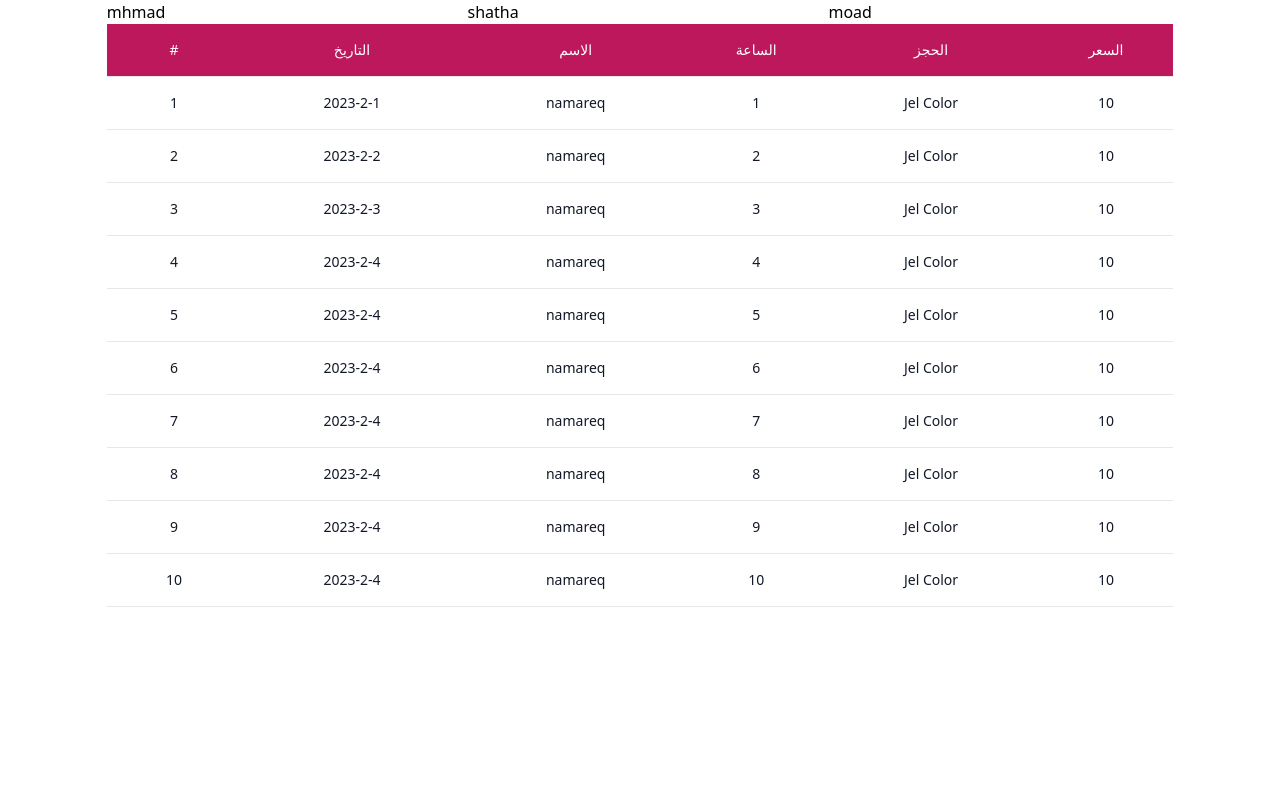
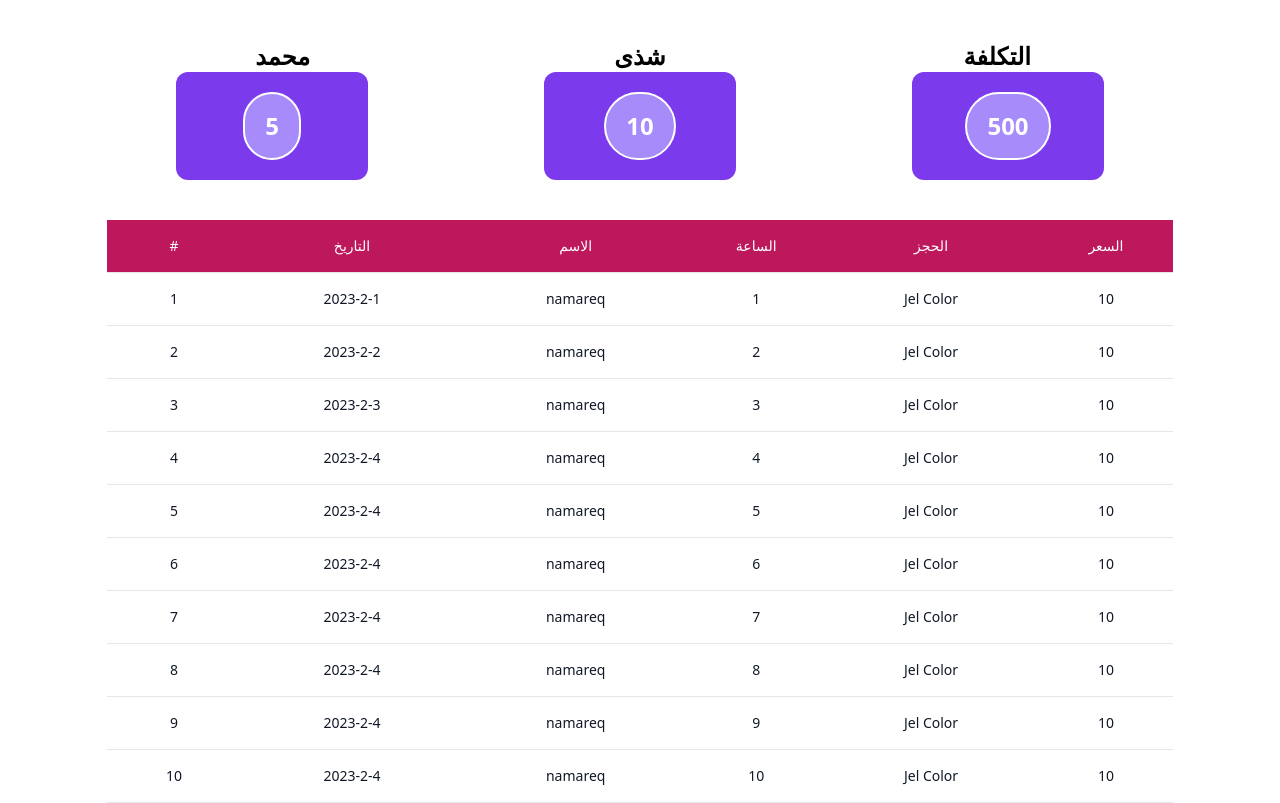
Before and after one commit to mhmadwrekat/miral, a Next.js app: page / in a window 1280 px wide. Built offline with nearby package versions, Linux system fonts and the light colour scheme.

Commit message:
update money data

```diff
--- /dev/null
+++ b/component/MoneyData.js
@@ -0,0 +1,32 @@
+import React from "react";
+
+const MoneyData = () => {
+  return (
+    <section className="pt-10">
+      <div className="grid grid-cols-3 lg:gap-52 lg:mx-52 lg:text-2xl gap-3 mx-3 text-center font-extrabold text-lg">
+        <div>محمد</div>
+        <div>شذى</div>
+        <div>التكلفة</div>
+      </div>
+      <div className="grid grid-cols-3 lg:gap-44 lg:mx-44 lg:text-2xl gap-3 mx-3 text-white font-extrabold text-lg">
+        <div className="flex bg-purple-600 rounded-xl">
+          <div className="border-white border-2 bg-purple-400 rounded-full mx-auto text-center lg:px-5 lg:py-4 px-3.5 py-2 m-5">
+            5
+          </div>
+        </div>
+        <div className="flex bg-purple-600 rounded-xl">
+          <div className="border-white border-2 bg-purple-400 rounded-full mx-auto text-center px-3.5 py-2 m-5 lg:px-5 lg:py-4">
+            10
+          </div>
+        </div>
+        <div className="flex bg-purple-600 rounded-xl">
+          <div className="border-white border-2 bg-purple-400 rounded-full mx-auto text-center px-3.5 py-2 m-5 lg:px-5 lg:py-4">
+            500
+          </div>
+        </div>
+      </div>
+    </section>
+  );
+};
+
+export default MoneyData;
--- a/component/money.js
+++ /dev/null
@@ -1,13 +0,0 @@
-import React from "react";
-
-const money = () => {
-  return (
-    <div className="grid grid-cols-3 gap-4">
-      <div>mhmad</div>
-      <div>shatha</div>
-      <div>moad</div>
-    </div>
-  );
-};
-
-export default money;
--- a/pages/index.js
+++ b/pages/index.js
@@ -1,13 +1,15 @@
 import React from "react";
 import HeadComp from "../component/page/HeadComp";
 import Table from "../component/table";
-import Money from "../component/money";
+import MoneyData from "../component/MoneyData";
 const index = () => {
   return (
-    <div className="lg:w-10/12 mx-auto">
+    <div>
       <HeadComp />
-      <Money />
-      <Table />
+      <MoneyData />
+      <div className="lg:w-10/12 mx-auto pt-10">
+        <Table />
+      </div>
     </div>
   );
 };
```
